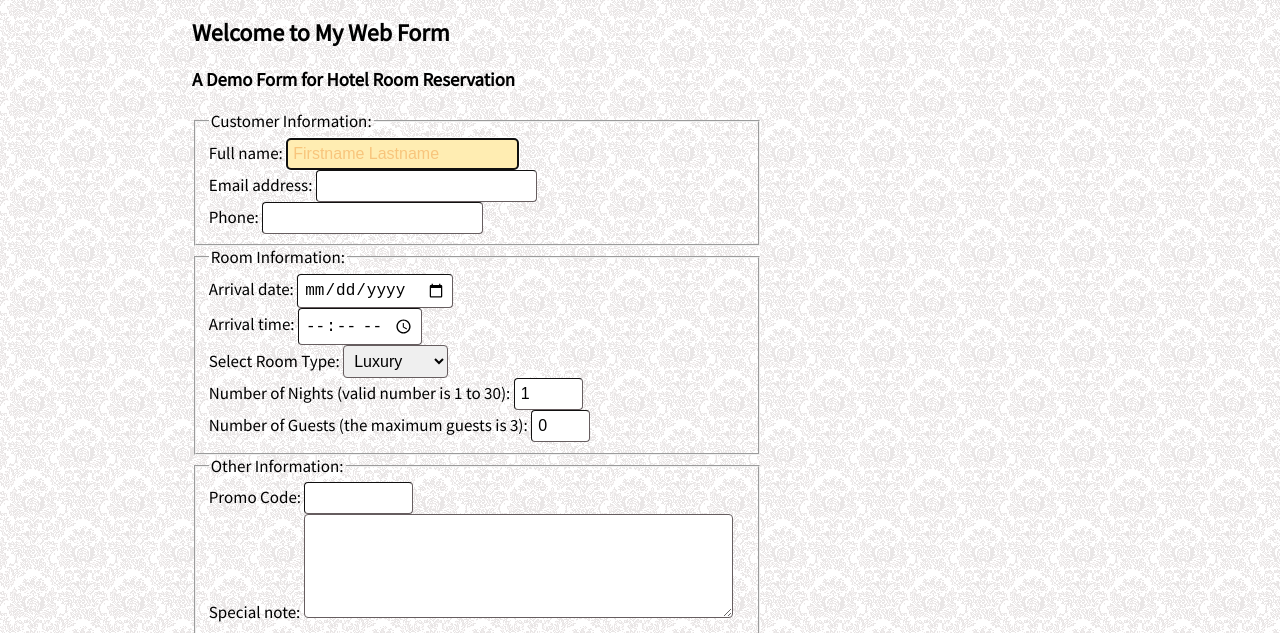
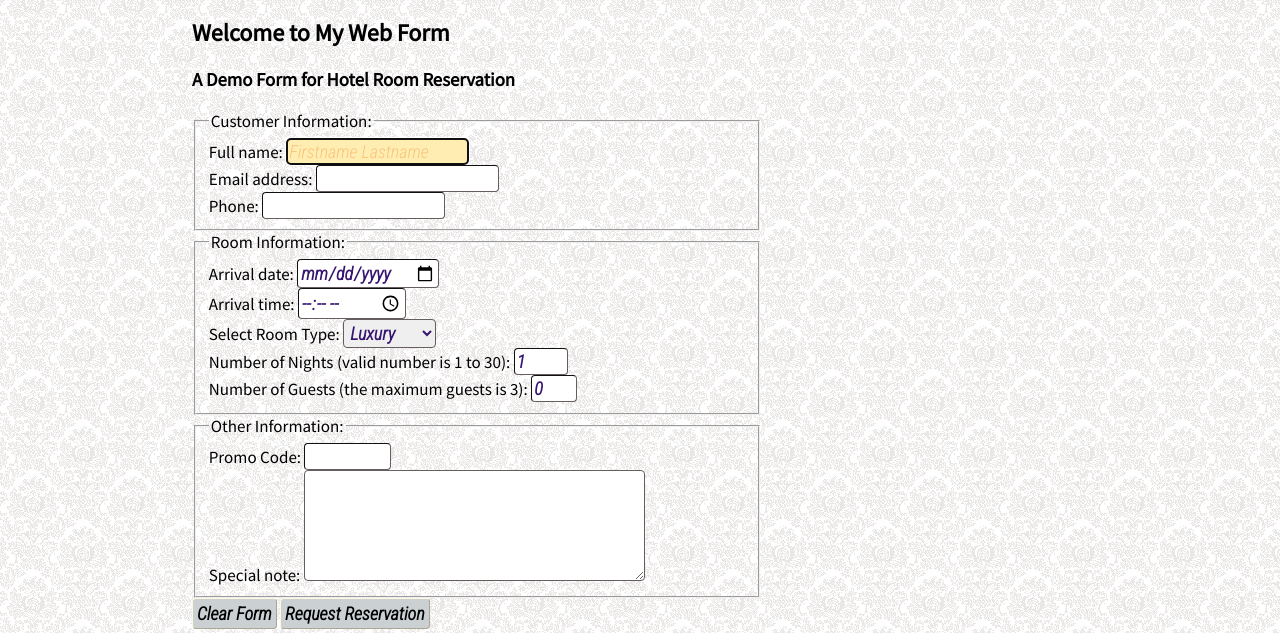
Before and after one commit to lecsulb/hw2-is445, a plain HTML site: page hw2/reservation.html in a window 1280 px wide. Shown: the part 134-767 px from the top of the page. Drawn offline with Linux system fonts and the light colour scheme; a web font is replaced by a local one.

Commit message:
change fonts for input elements

```diff
--- a/hw2/resource/hw2decor.css
+++ b/hw2/resource/hw2decor.css
@@ -2,6 +2,7 @@
 @import url(http://fonts.googleapis.com/css?family=Bad+Script);
 @import url(http://fonts.googleapis.com/css?family=Englebert);
 @import url(http://fonts.googleapis.com/css?family=Source+Sans+Pro:400,300);
+@import url(http://fonts.googleapis.com/css?family=Roboto+Condensed:300italic,400);
 
 body {
     background-image: url(/hw2/resource/tile.gif);
@@ -80,10 +81,15 @@ hr {
 
 input, select, textarea {
     border-radius: 4px;
-    font-size: 16px;
+    font-size: 18px;
     border-color: #665D5F;
     border-width: 1px;
-    padding: 6px;
+    padding: 2px;
+    font-family: 'Roboto Condensed', sans-serif;
+    color: #371470;
+    font-style: italic;
+    font-weight:bold;
+
 }
 
     input::-webkit-input-placeholder {
```
